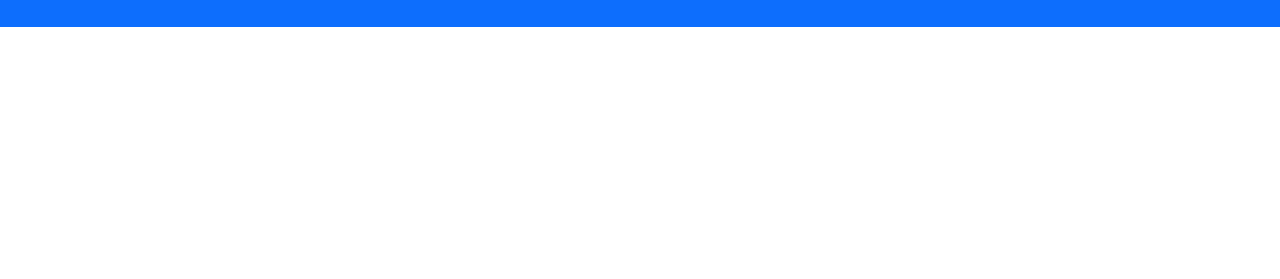
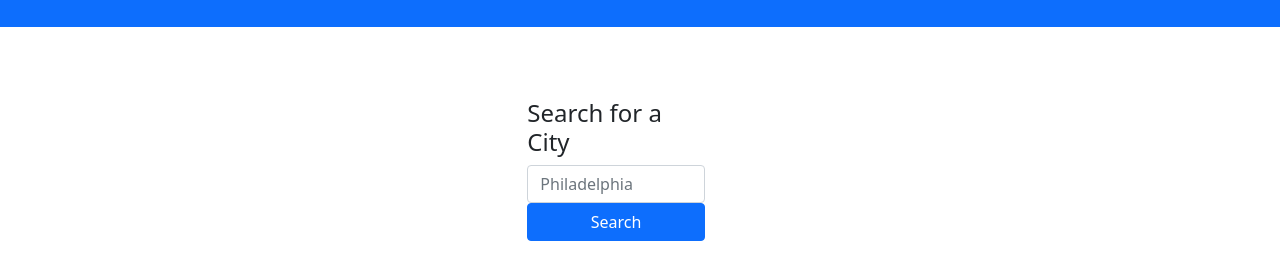
Before and after one commit to AlexHannani/weather-dashboard, a plain HTML site: page index.html in a window 1280 px wide. Shown: the part 77-356 px from the top of the page. Drawn offline with nearby package versions, Linux system fonts and the light colour scheme.

Commit message:
added the search for city and the cities searched div in HTML

```diff
--- a/index.html
+++ b/index.html
@@ -22,6 +22,25 @@
     <h1>Weather Forecast</h1>
   </header>
 
+  <main class="container-fluid row">
 
+    <!-- aspect of searching for weather in a given city through city search -->
+    <section class="row g-4 justify-content-around">
+      <span class="col-2">
+        <h4>Search for a City</h4>
+        <input class="form-control" type="text" placeholder="Philadelphia">
+        <div class="d-grid gap-2">
+          <button class="btn btn-primary border-button" type="button">Search</button>
+        </div>
+
+        <!-- history of cities searched -->
+        <div>
+          <ul class="searchHistory"></ul>
+        </div>
+      </span>
+
+
+    </section>
+  </main>
 </body>
 </html>
```
